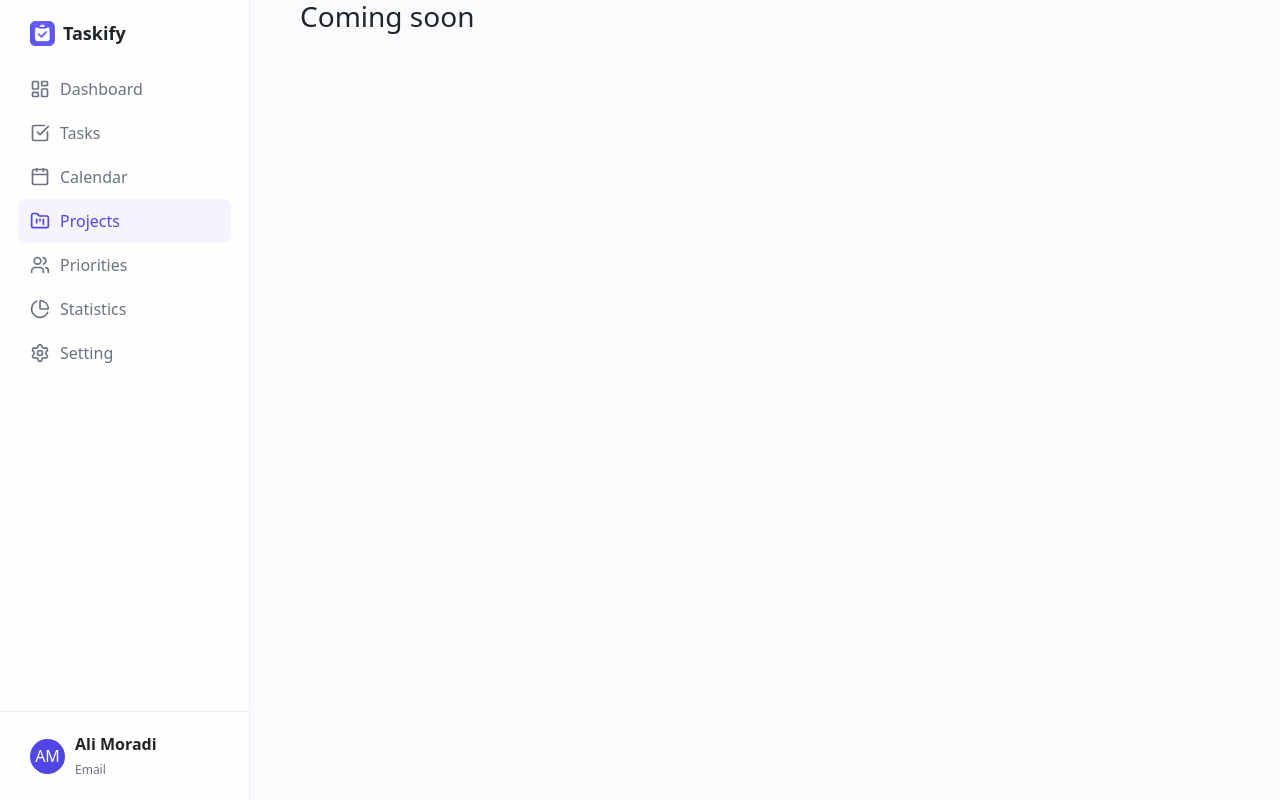
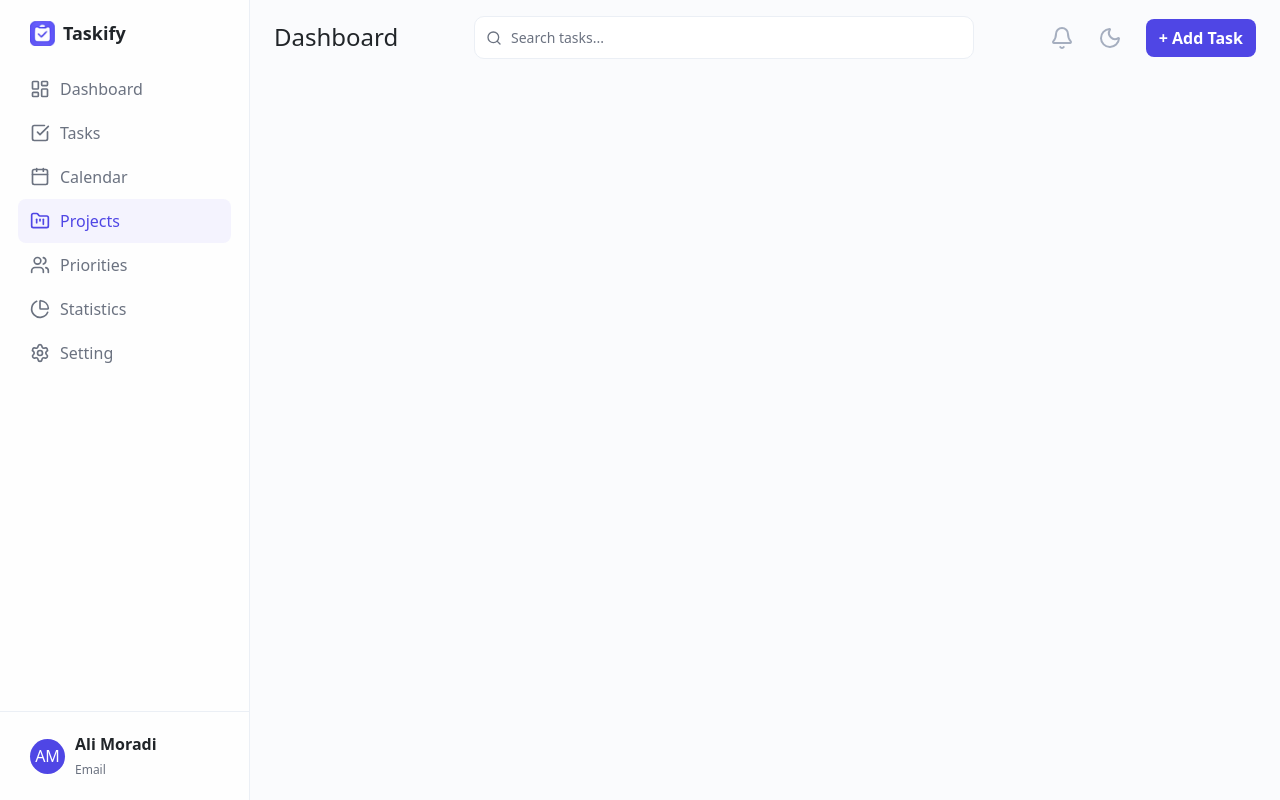
Before and after one commit to KamyabT/taskify, a React (Create React App) app: page /projects in a window 1280 px wide. Built offline with nearby package versions, Linux system fonts and the light colour scheme; no server answers.

Commit message:
making creating app global

```diff
--- a/src/context/TasksContext.jsx
+++ b/src/context/TasksContext.jsx
@@ -57,7 +57,6 @@ export function TasksProvider({ children }) {
   return (
     <TasksContext.Provider
       value={{
-        fetchTasks,
         taskToDelete,
         handleConfirmDelete,
         handleCancelDelete,
@@ -66,6 +65,9 @@ export function TasksProvider({ children }) {
         isLoading,
         handleDelete,
         setIsEditing,
+        fetchTasks,
+        isModalOpen,
+        setIsModalOpen,
       }}
     >
       {children}
--- a/src/pages/Dashboard.jsx
+++ b/src/pages/Dashboard.jsx
@@ -39,7 +39,7 @@ const stats = [
 
 const Dashboard = () => {
   // const [tasks, setTasks] = useState([]);
-  const [isModalOpen, setIsModalOpen] = useState(false);
+  // const [isModalOpen, setIsModalOpen] = useState(false);
   // const [isLoading, setIsLoading] = useState(false);
   // const [taskToDelete, setTaskToDelete] = useState(null);
   // const [isEditing, setIsEditing] = useState(false);
@@ -108,7 +108,9 @@ const Dashboard = () => {
     isLoading,
     handleDelete,
     setIsEditing,
-    fetchTasks
+    fetchTasks,
+    isModalOpen,
+    setIsModalOpen
   } = useTasks();
 
   return (
--- a/src/pages/Projects.jsx
+++ b/src/pages/Projects.jsx
@@ -1,16 +1,23 @@
 import Sidebar from "../components/layout/Sidebar/Sidebar";
+import Header from "../components/layout/Header/Header";
+import { useTasks } from "../context/TasksContext";
 
 const Projects = () => {
-      return (
-    <>
+
+  const {isModalOpen , setIsModalOpen} = useTasks()
+
+
+  return (
+    <main>
       <Sidebar />
       <section
-        style={{ width: "calc(100% - 300px)", left: "300px", position: "relative" }}
+        className="d-flex flex-column px-4 py-3"
+        style={{ width: "calc(100% - 250px)", left: "250px", position: "relative" }}
       >
-        <h3>Coming soon</h3>
+        <Header isModalOpen={isModalOpen} setIsModalOpen={setIsModalOpen} />
       </section>
-    </>
+    </main>
   );
-}
+};
 
 export default Projects;
```
